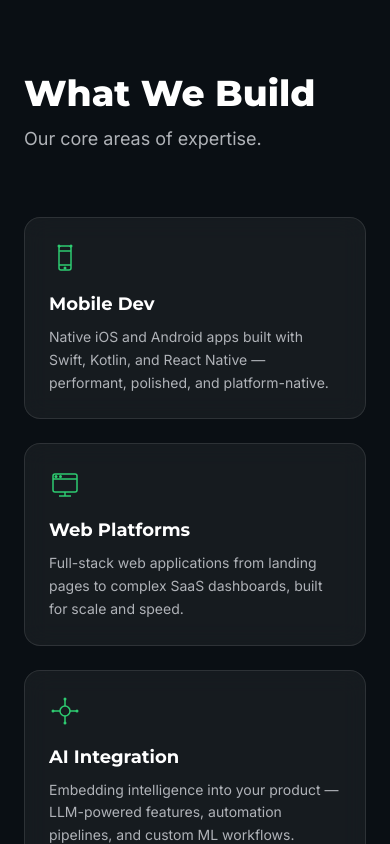
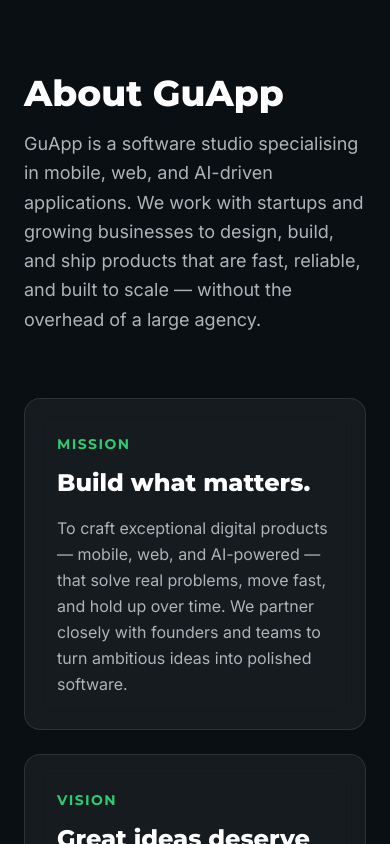
Before and after one commit to Mr-Ketlhaetse/guapp-site, a React (Vite) app: page / in a window 390 px wide. Shown: the part 940-1784 px from the top of the page. Built offline with nearby package versions, Linux system fonts and the light colour scheme.

Commit message:
Add About.tsx and ammend the navigation menu accordingly. Refine the Contact form to scale properly across all mobile displays

```diff
--- a/src/App.tsx
+++ b/src/App.tsx
@@ -4,6 +4,7 @@
 import Nav from './components/Nav'
 import Hero from './components/Hero'
 // import WorkShowcase from './components/WorkShowcase'
+import About from './components/About'
 import Capabilities from './components/Capabilities'
 import ProcessTimeline from './components/ProcessTimeline'
 import TechStack from './components/TechStack'
@@ -16,6 +17,7 @@
       <Nav />
       <Hero />
       {/* <WorkShowcase /> */}
+      <About />
       <Capabilities />
       <ProcessTimeline />
       <TechStack />
--- /dev/null
+++ b/src/components/About.tsx
@@ -0,0 +1,67 @@
+import { motion, useReducedMotion } from 'framer-motion'
+
+const cards = [
+  {
+    label: 'Mission',
+    headline: 'Build what matters.',
+    body: 'To craft exceptional digital products — mobile, web, and AI-powered — that solve real problems, move fast, and hold up over time. We partner closely with founders and teams to turn ambitious ideas into polished software.',
+  },
+  {
+    label: 'Vision',
+    headline: 'Great ideas deserve great software.',
+    body: 'A world where every compelling idea has the technical execution to match. We exist to close the gap between vision and product — making high-quality, thoughtfully designed software accessible to builders of all sizes.',
+  },
+]
+
+export default function About() {
+  const shouldReduce = useReducedMotion()
+
+  return (
+    <section id="about" className="py-24 px-6">
+      <div className="max-w-7xl mx-auto">
+        {/* Header */}
+        <motion.div
+          initial={{ opacity: 0, y: shouldReduce ? 0 : 24 }}
+          whileInView={{ opacity: 1, y: 0 }}
+          viewport={{ once: true }}
+          transition={{ duration: shouldReduce ? 0 : 0.6 }}
+          className="mb-16 max-w-3xl"
+        >
+          <h2 className="font-heading font-extrabold text-4xl md:text-5xl text-white">
+            About GuApp
+          </h2>
+          <p className="text-steel mt-4 text-lg leading-relaxed">
+            GuApp is a software studio specialising in mobile, web, and AI-driven applications.
+            We work with startups and growing businesses to design, build, and ship products
+            that are fast, reliable, and built to scale — without the overhead of a large agency.
+          </p>
+        </motion.div>
+
+        {/* Mission & Vision cards */}
+        <div className="grid grid-cols-1 md:grid-cols-2 gap-6">
+          {cards.map((card, i) => (
+            <motion.div
+              key={card.label}
+              initial={{ opacity: 0, y: shouldReduce ? 0 : 32 }}
+              whileInView={{ opacity: 1, y: 0 }}
+              viewport={{ once: true }}
+              transition={{
+                duration: shouldReduce ? 0 : 0.5,
+                delay: shouldReduce ? 0 : i * 0.15,
+              }}
+              className="bg-white/5 backdrop-blur-md border border-white/10 hover:border-green rounded-2xl p-8 transition-colors duration-300"
+            >
+              <span className="text-green font-heading font-bold text-sm uppercase tracking-widest">
+                {card.label}
+              </span>
+              <h3 className="font-heading font-extrabold text-white text-2xl mt-3 mb-4">
+                {card.headline}
+              </h3>
+              <p className="text-steel text-base leading-relaxed">{card.body}</p>
+            </motion.div>
+          ))}
+        </div>
+      </div>
+    </section>
+  )
+}
--- a/src/components/Contact.tsx
+++ b/src/components/Contact.tsx
@@ -88,14 +88,15 @@
   const errorClass = 'text-red-400 text-xs mt-1'
 
   return (
-    <section id="contact" className="py-24 px-6">
-      <div className="max-w-7xl mx-auto grid grid-cols-1 lg:grid-cols-2 gap-16 items-start">
+    <section id="contact" className="py-24 px-4 sm:px-6 overflow-x-hidden">
+      <div className="max-w-7xl mx-auto w-full grid grid-cols-1 lg:grid-cols-2 gap-12 lg:gap-16 items-start">
         {/* Left: Headline + value props */}
         <motion.div
           initial={{ opacity: 0, x: shouldReduce ? 0 : -32 }}
           whileInView={{ opacity: 1, x: 0 }}
           viewport={{ once: true }}
           transition={{ duration: shouldReduce ? 0 : 0.6 }}
+          className="min-w-0"
         >
           <h2 className="font-heading font-extrabold text-4xl md:text-5xl text-white mb-6">
             Start a Project
@@ -126,6 +127,7 @@
           whileInView={{ opacity: 1, x: 0 }}
           viewport={{ once: true }}
           transition={{ duration: shouldReduce ? 0 : 0.6 }}
+          className="min-w-0"
         >
           {submitted ? (
             <div className="rounded-2xl bg-white/5 border border-white/10 p-10 text-center">
--- a/src/components/Nav.tsx
+++ b/src/components/Nav.tsx
@@ -7,6 +7,7 @@
 }
 
 const navLinks = [
+  { label: 'About', id: 'about' },
   { label: 'Work', id: 'work' },
   { label: 'Capabilities', id: 'capabilities' },
   { label: 'Process', id: 'process' },
```
